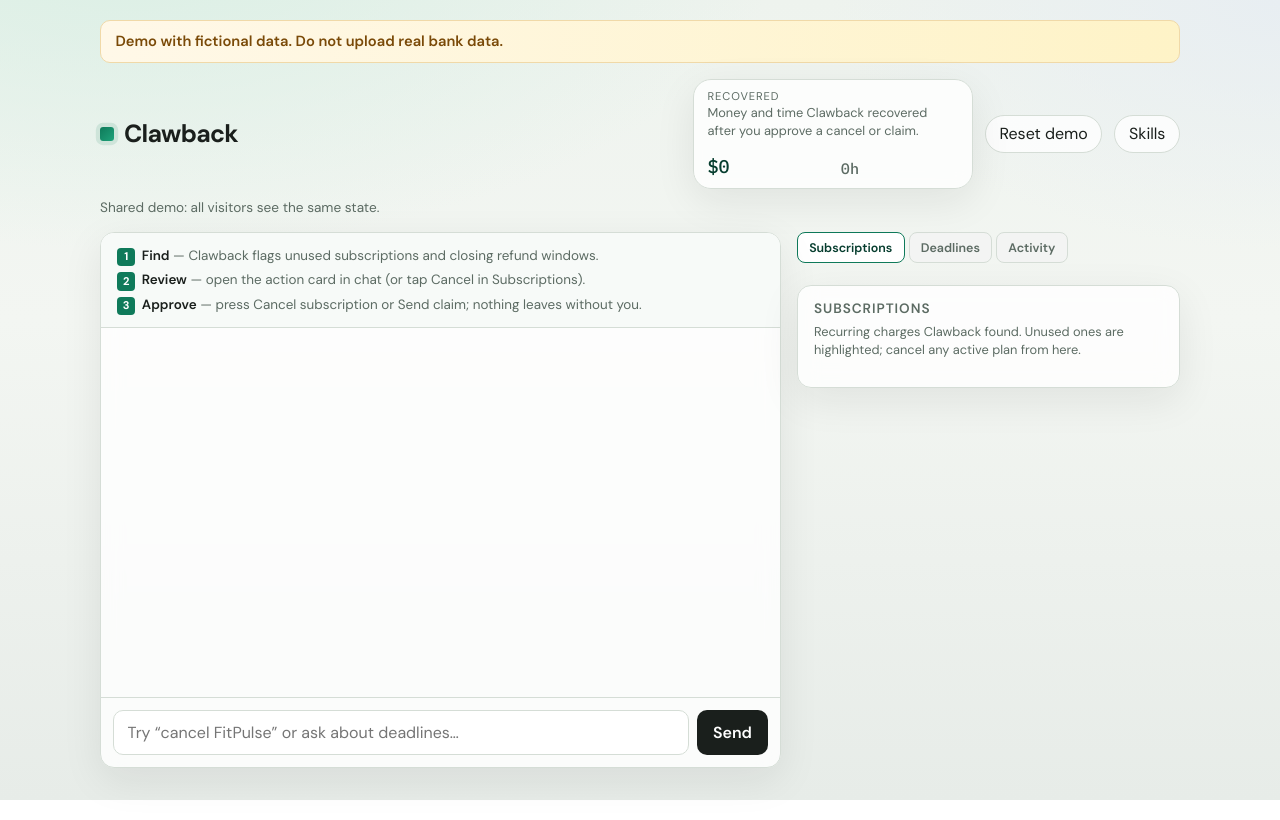
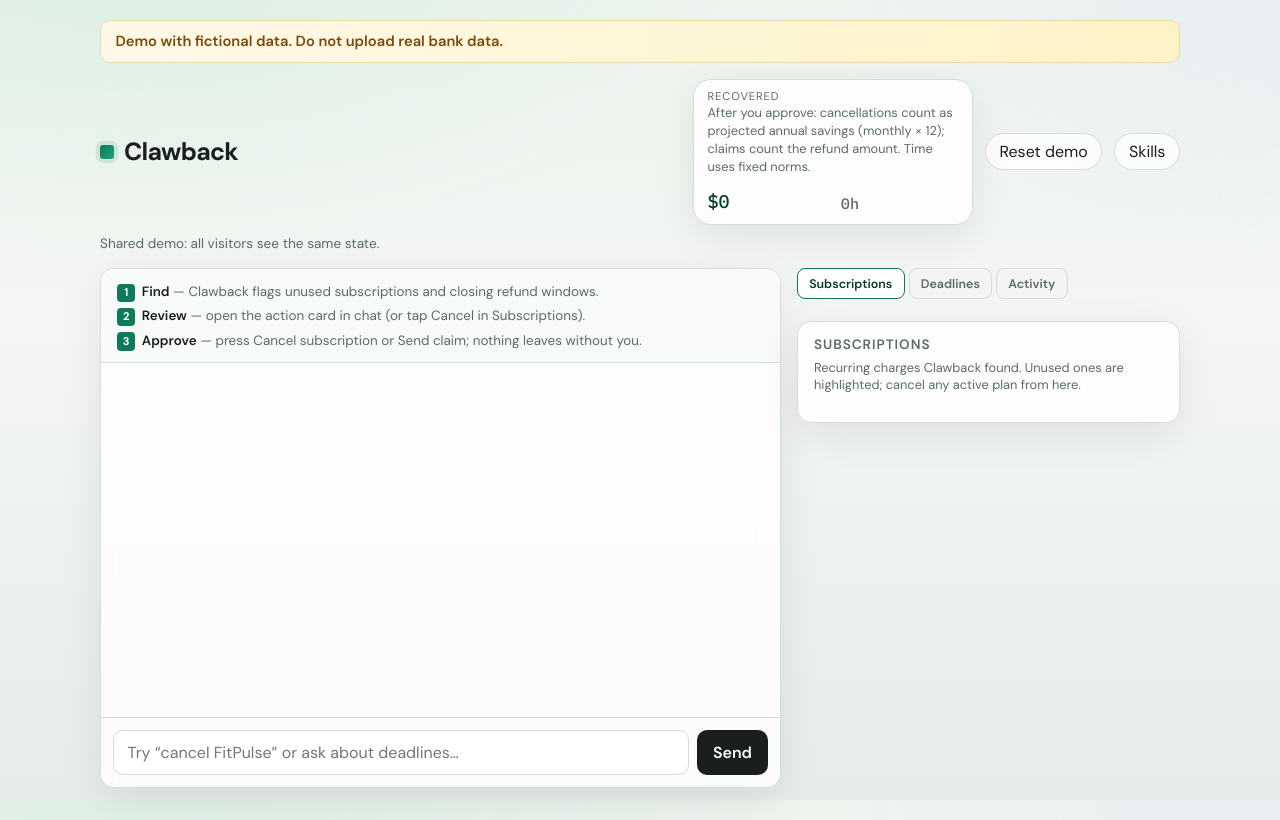
Before and after one commit to evaaliya/CLAWBACK, a website: page app/ui/index.html in a window 1280 px wide. Drawn offline with Linux system fonts and the light colour scheme; files that its build step writes are made by us from their sources; no server answers.

Commit message:
ui: label Recovered as projected annual savings for cancels
Clarify the counter caption and document that TuneBox stays out of the Golden Path e2e cancels so the $847 plan stays intact.

```diff
--- a/app/ui/index.html
+++ b/app/ui/index.html
@@ -22,7 +22,7 @@
       <div class="top-meta">
         <div id="savings" class="savings" aria-live="polite">
           <span class="savings-label">Recovered</span>
-          <span class="panel-caption savings-caption">Money and time Clawback recovered after you approve a cancel or claim.</span>
+          <span class="panel-caption savings-caption">After you approve: cancellations count as projected annual savings (monthly × 12); claims count the refund amount. Time uses fixed norms.</span>
           <span id="savings-money" class="savings-money">$0</span>
           <span id="savings-time" class="savings-time">0h</span>
           <span id="savings-delta" class="savings-delta hidden" aria-live="polite"></span>
```
Also changed, not shown: tests/e2e/golden_path.ts (+2 -0 lines).
